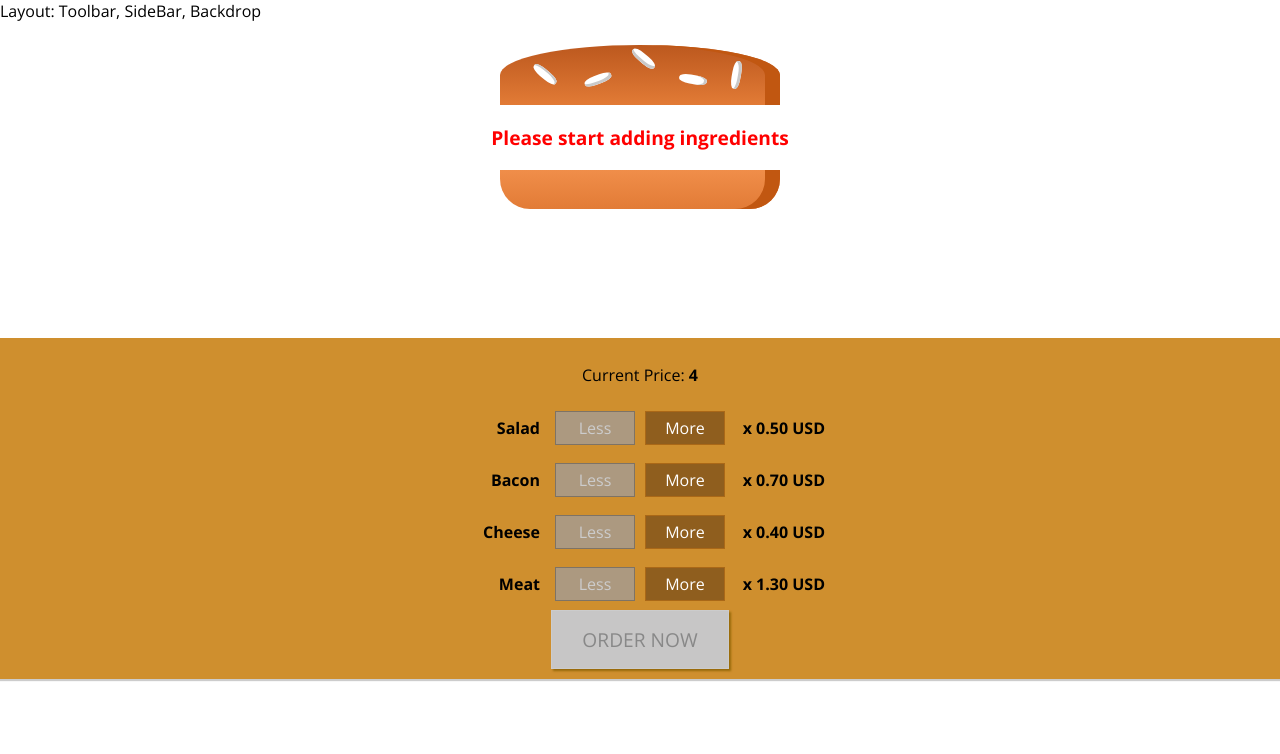
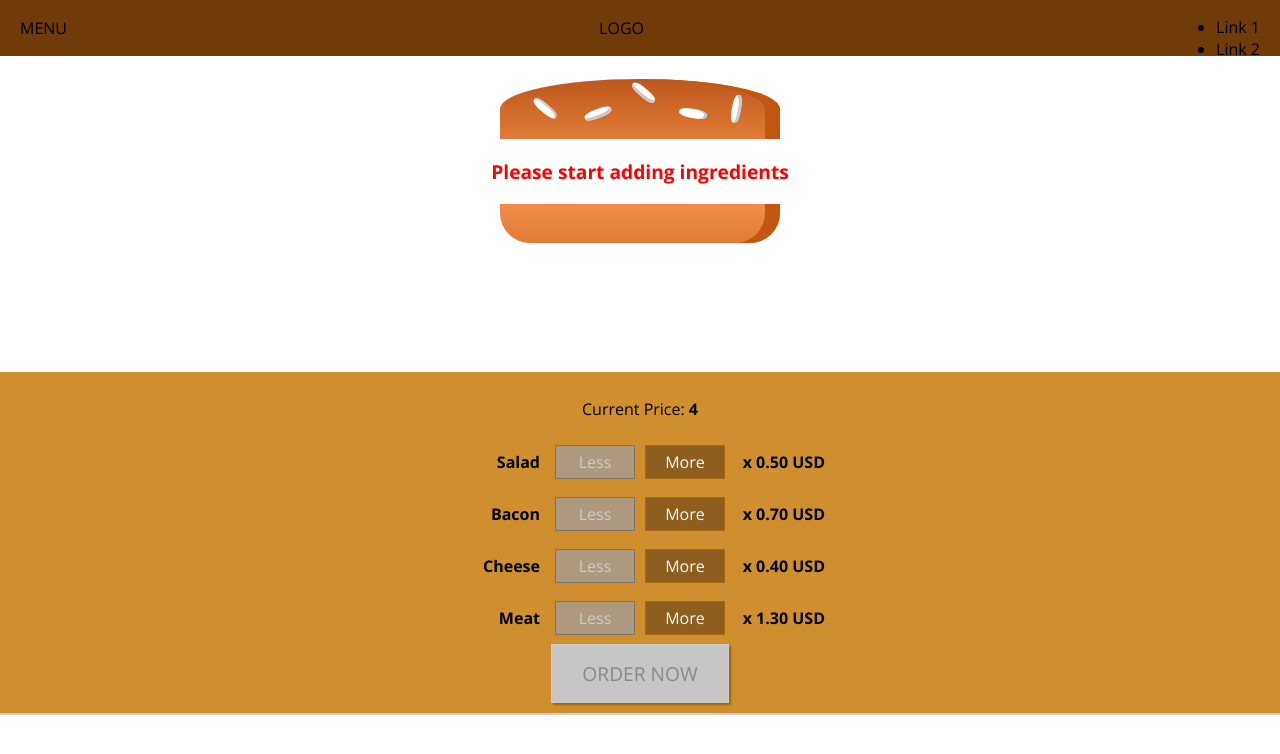
Before and after one commit to reymillenium/udemy_reactjs_burger_builder, a React (Create React App) app: page / in a window 1280 px wide. Shown: the top 754 px of the page. Built offline with nearby package versions, Linux system fonts and the light colour scheme.

Commit message:
Added Toolbar navigation component with its scss module file. Used the new Toolbar into the Layout

```diff
--- a/src/components/Layout/Layout.js
+++ b/src/components/Layout/Layout.js
@@ -1,11 +1,13 @@
 import React from "react";
+import Toolbar from '../Navigation/Toolbar/Toolbar';
 
 import Auxiliary from './../../hoc/Auxiliary';
 import classes from './Layout.module.scss';
 
 const layout = (props) => (
     <Auxiliary>
-        <div>Layout: Toolbar, SideBar, Backdrop</div>
+        <Toolbar/>
+        {/*<div>Layout: SideBar </div>*/}
         <main className={classes.Content}>
             {props.children}
         </main>
--- a/src/components/Layout/Layout.module.scss
+++ b/src/components/Layout/Layout.module.scss
@@ -1,4 +1,3 @@
 .Content {
-    margin-top: 16px;
-    //color: red;
+    margin-top: 72px;
 }
--- /dev/null
+++ b/src/components/Navigation/Toolbar/Toolbar.js
@@ -0,0 +1,17 @@
+import React from "react";
+import classes from './Toolbar.module.scss';
+
+const toolbar = (props) => (
+    <header className={classes.Toolbar}>
+        <div>MENU</div>
+        <div>LOGO</div>
+        <nav>
+            <ul>
+                <li>Link 1</li>
+                <li>Link 2</li>
+            </ul>
+        </nav>
+    </header>
+);
+
+export default toolbar;
--- /dev/null
+++ b/src/components/Navigation/Toolbar/Toolbar.module.scss
@@ -0,0 +1,18 @@
+.Toolbar {
+  height: 56px;
+  width: 100%;
+  position: fixed;
+  top: 0;
+  left: 0;
+  background-color: #703B09;
+  display: flex;
+  justify-content: space-between;
+  align-items: center;
+  padding: 0 20px;
+  box-sizing: border-box;
+  z-index: 90;
+}
+
+.Toolbar nav {
+  height: 100%;
+}
```
